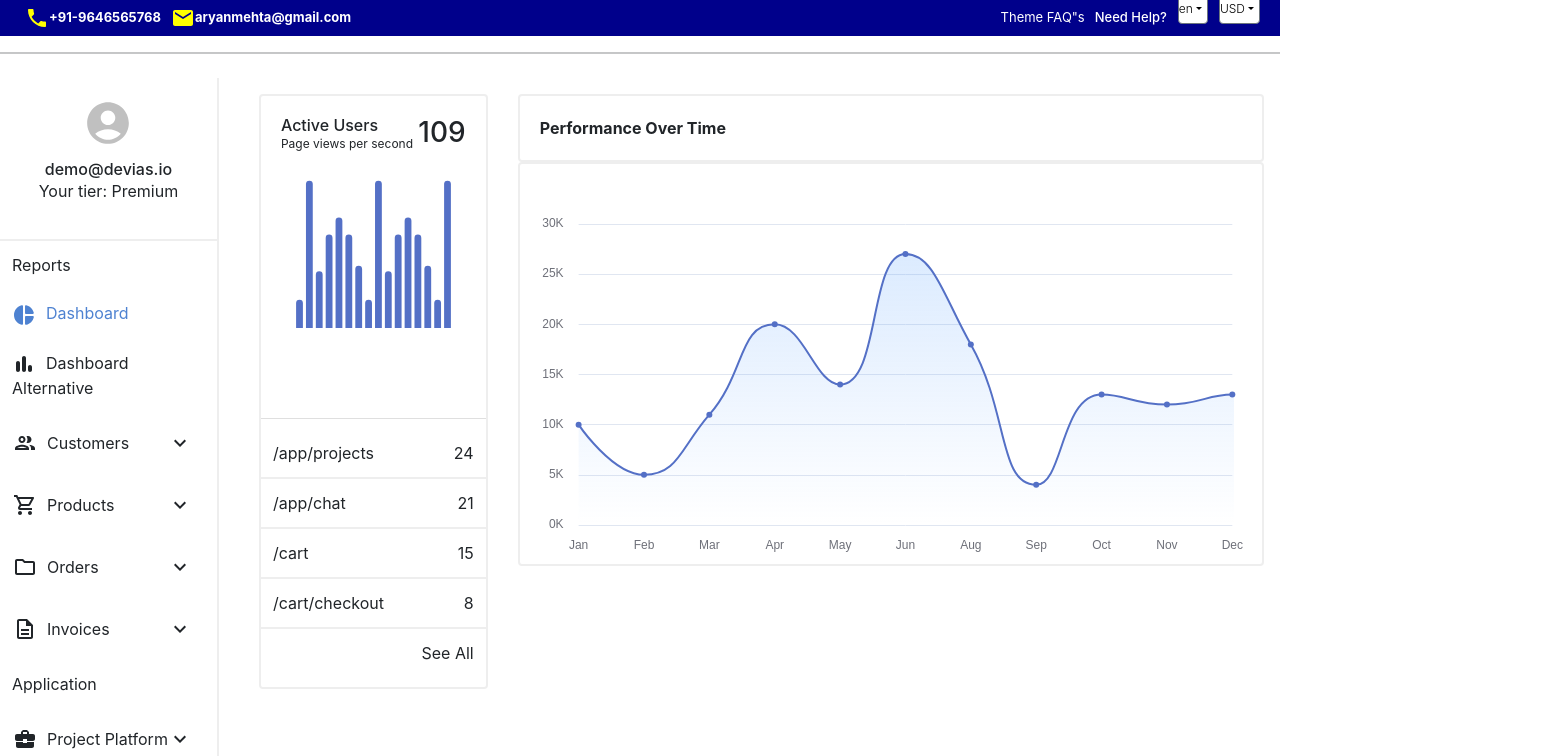
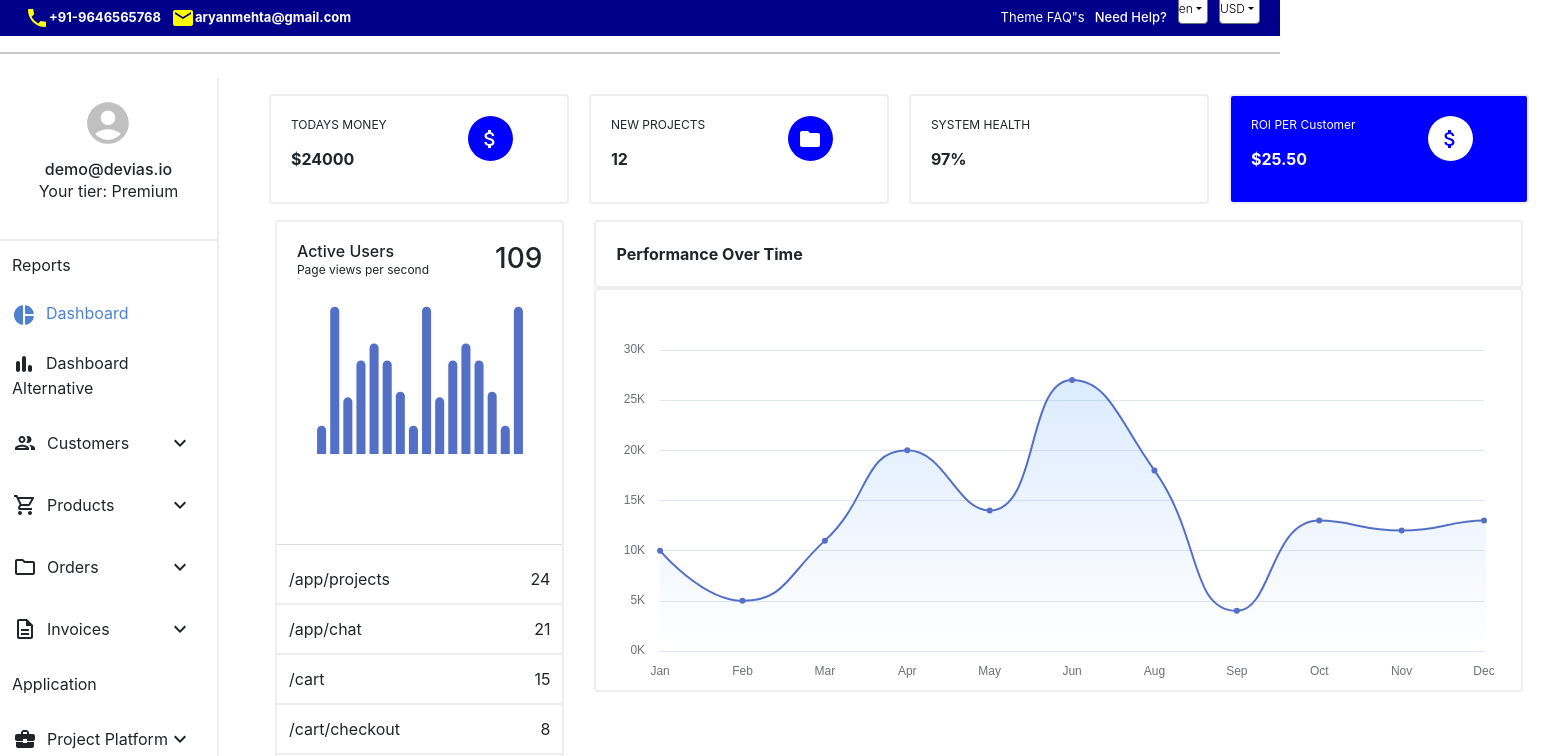
Before and after one commit to SHIVA-GARG/dashboardapp, a React (Create React App) app: page / in a window 1280 px wide. Shown: the top 756 px of the page, 1555 px wide, since content can reach past the window. Built offline with nearby package versions, Linux system fonts and the light colour scheme.

Commit message:
rightupperpart

```diff
--- a/src/App.js
+++ b/src/App.js
@@ -5,6 +5,7 @@ import Navbar from './components/Navbar/Navbar'
 
 import Leftbar from './components/leftsidebar/Leftbar';
 import Rightpart from './components/RightPart/rightPart';
+import RightUpperPart from './components/RightPart/RightUpperPart';
 import styled from '@emotion/styled';
 
 const Box = styled.div`
@@ -21,7 +22,11 @@ function App() {
       <hr />
       <div className="fluid-container-xxl my-md-4 bd-layout">
       <Leftbar />
+      <div className = "rightpart d-flex flex-column">
+        <RightUpperPart/>
       <Rightpart />
+      </div>
+
       </div>
 
     </div>
--- /dev/null
+++ b/src/components/RightPart/RightUpperPart.jsx
@@ -0,0 +1,61 @@
+import React from 'react';
+import { AccountCircleOutlined , AttachMoney,Folder} from '@material-ui/icons'
+
+const Rightupperpart = () => {
+    return (
+        <div className='d-flex' style={{justifyContent:"space-between"}}>
+
+            <div className="card " style={{margin:"0 10px",height:"110px",width:"300px"}}>
+                <div class="card-body d-flex  flex-row " style={{justifyContent:"space-between"}}>
+                    <div className="left" style={{flex:1}}>
+                        <p style = {{fontSize:"12px",display:"flex"}}>TODAYS MONEY</p>
+                        <h6 style={{paddingBottom:"20px"}}> <strong style={{marginBottom:"20px"}}>$24000</strong></h6>
+                    </div>
+                    <div className="rightright d-flex  justify-content-center" style={{flex:1}}>
+                    <div className="right d-flex align-items-center justify-content-center" style={{marginLeft:"15px",backgroundColor:"blue",borderRadius:"5100%",height:"45px",width:"45px"}}>
+                        <AttachMoney htmlColor='white'/>
+                    </div>
+                    </div>
+                </div>
+            </div>
+            <div className="card " style={{margin:"0 10px",height:"110px",width:"300px"}}>
+                <div class="card-body d-flex  flex-row " style={{justifyContent:"space-between"}}>
+                    <div className="left" style={{flex:1}}>
+                        <p style = {{fontSize:"12px",display:"flex"}}>NEW PROJECTS</p>
+                        <h6 style={{paddingBottom:"20px"}}> <strong style={{marginBottom:"20px"}}>12</strong></h6>
+                    </div>
+                    <div className="rightright d-flex  justify-content-center" style={{flex:1}}>
+                    <div className="right d-flex align-items-center justify-content-center" style={{marginLeft:"15px",backgroundColor:"blue",borderRadius:"5100%",height:"45px",width:"45px"}}>
+                        <Folder htmlColor='white'/>
+                    </div>
+                    </div>
+                </div>
+            </div>
+            <div className="card " style={{margin:"0 10px",height:"110px",width:"300px"}}>
+                <div class="card-body d-flex  flex-row " style={{justifyContent:"space-between"}}>
+                    <div className="left" style={{flex:1}}>
+                        <p style = {{fontSize:"12px",display:"flex"}}>SYSTEM HEALTH</p>
+                        <h6 style={{paddingBottom:"20px"}}> <strong style={{marginBottom:"20px"}}>97%</strong></h6>
+                    </div>
+
+                </div>
+            </div>
+            <div className="card " style={{margin:"0 10px",height:"110px",width:"300px",backgroundColor:"blue"}}>
+                <div class="card-body d-flex  flex-row " style={{justifyContent:"space-between"}}>
+                    <div className="left" style={{flex:1}}>
+                        <p style = {{fontSize:"12px",display:"flex",color:"white"}}>ROI PER Customer</p>
+                        <h6 style={{paddingBottom:"20px"}}> <strong style={{marginBottom:"20px",color:"white"}}>$25.50</strong></h6>
+                    </div>
+                    <div className="rightright d-flex  justify-content-center" style={{flex:1}}>
+                    <div className="right d-flex align-items-center justify-content-center" style={{marginLeft:"15px",backgroundColor:"white",borderRadius:"5100%",height:"45px",width:"45px"}}>
+                        <AttachMoney htmlColor='blue'/>
+                    </div>
+                    </div>
+                </div>
+            </div>
+
+        </div>
+    );
+}
+
+export default Rightupperpart;
```
Also changed, not shown: src/components/RightPart/RightUpperPart.css (added).
